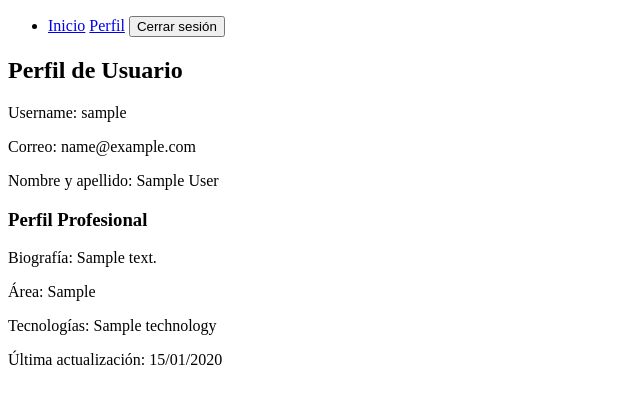
After one commit to PaylemanC/Professional-Matcher, a Django app: page /profile in a window 1280 px wide. The commit adds this page. Shown: the top 404 px of the page, without its empty margins (0-640 px from the left). Run offline with Django 5.2, Linux system fonts and the light colour scheme; a user stored in the database is signed in; tables that the repository leaves empty hold one stand-in row (values such as "Sample post").

Commit message:
Create professional profile view and template

```diff
--- a/professionalmatch/urls.py
+++ b/professionalmatch/urls.py
@@ -4,5 +4,6 @@ from django.urls import path, include
 urlpatterns = [
     path('admin/', admin.site.urls),
     path('', include('core.urls')),
-    path('users/', include('users.urls'))
+    path('users/', include('users.urls')),
+    path('', include('profiles.urls'))
 ]
--- /dev/null
+++ b/profiles/urls.py
@@ -0,0 +1,6 @@
+from django.urls import path
+from profiles.views import profile_detail
+
+urlpatterns = [
+    path('profile', profile_detail, name='profile'),
+]
--- a/profiles/views.py
+++ b/profiles/views.py
@@ -1,3 +1,8 @@
 from django.shortcuts import render
+from django.contrib.auth.decorators import login_required
 
-# Create your views here.
+@login_required
+def profile_detail(request):
+    profile = getattr(request.user, 'profile', None)
+
+    return render(request, 'profile.html', {'profile': profile})
--- a/templates/components/navbar.html
+++ b/templates/components/navbar.html
@@ -4,6 +4,8 @@
             <li>
                 <form action="{% url 'logout' %}" method="post">
                     {% csrf_token %}
+                    <a href="{% url 'dashboard' %}">Inicio</a>
+                    <a href="{% url 'profile' %}">Perfil</a>
                     <button type="submit">Cerrar sesión</button>
                 </form>
             </li>
--- /dev/null
+++ b/templates/profile.html
@@ -0,0 +1,34 @@
+{% extends "base.html" %}
+{% load static %}
+
+{% block content %}
+<h2>Perfil de Usuario</h2>
+
+<section>
+    <p>Username: {{ user.username }}</p>
+    <p>Correo: {{ user.email }}</p>
+    <p>Nombre y apellido: {{ user.first_name }} {{ user.last_name }}</p>
+</section>
+
+<section>
+    <h3>Perfil Profesional</h3>
+    {% if profile %}
+        <p>Biografía: {{ profile.bio|default:"No especificada" }}</p>
+        <p>Área: {{ profile.area|default:"No especificada" }}</p>
+
+        {% if profile.technologies.exists %}
+            <p>Tecnologías:
+                {% for tech in profile.technologies.all %}
+                {{ tech.name }}
+                    {% if not forloop.last %}, {% endif %}
+                {% endfor %}
+            </p>
+        {% endif %}
+        <p>Última actualización: {{ profile.updated_at|date:"d/m/Y" }}</p>
+    {% else %}
+        <p>No hay información de perfil profesional disponible aún.</p>
+        <p><a href="#">Crear Perfil Profesional</a></p>
+    {% endif %}
+</section>
+
+{% endblock content %}
```
